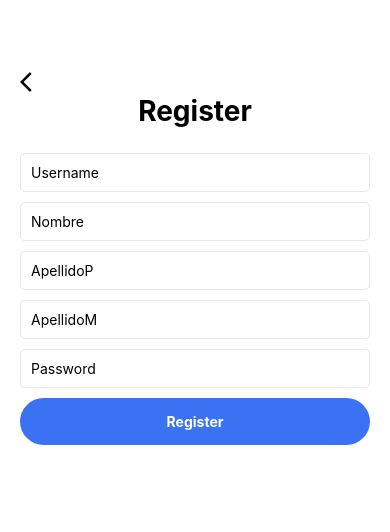
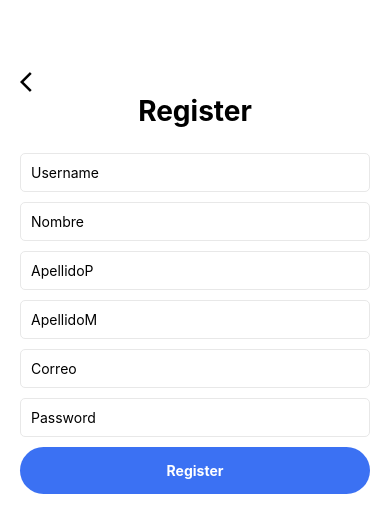
Before and after one commit to HectorBusSan/Cake, a React Native app: screen /Register in a window 390 px wide. Shown: the top 532 px of the page. Built offline with nearby package versions, Linux system fonts and the light colour scheme.

Commit message:
Agregando Correo

```diff
--- a/view/screens/Register.js
+++ b/view/screens/Register.js
@@ -14,6 +14,7 @@ const Register=({navigation})=>{
     const [nombre, setNombre] = useState("")
     const [apellido, setApellido] = useState("")
     const [apellido2, setApellido2] = useState("")
+    const [correo, setCorreo] = useState("")
 
     const onRegister=()=>{
         console.warn("Register")
@@ -30,6 +31,7 @@ const Register=({navigation})=>{
             <CustomerInput Placeholder="Nombre" value={nombre} setValue={setNombre}/>
             <CustomerInput Placeholder="ApellidoP" value={apellido} setValue={setApellido}/>
             <CustomerInput Placeholder="ApellidoM" value={apellido2} setValue={setApellido2}/>
+            <CustomerInput Placeholder="Correo" value={correo} setValue={setCorreo}/>
             <CustomerInput Placeholder="Password" value={password} setValue={setPassword} secureTextEntry={true}/>
             <CustomerButton text="Register" onPress={onRegister}/>
         </View>
```
